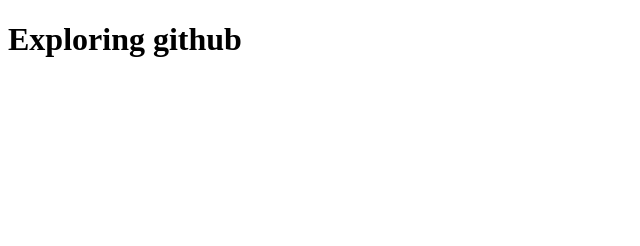
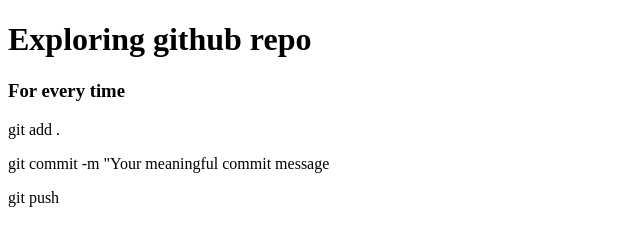
Before and after one commit to rakib12r3/my-second-github, a plain HTML site: page index.html in a window 1280 px wide. Shown: the whole page, without its empty margins (0-640 px from the left). Drawn offline with Linux system fonts and the light colour scheme.

Commit message:
Commands

```diff
--- a/index.html
+++ b/index.html
@@ -6,6 +6,12 @@
   <title>Exploring Github</title>
 </head>
 <body>
-  <h1>Exploring github</h1>
+  <h1>Exploring github repo</h1>
+  <div>
+    <h3>For every time</h3>
+    <p>git add .</p>
+    <p>git commit -m "Your meaningful commit message</p>
+    <p>git push</p>
+  </div>
 </body>
 </html>
```
